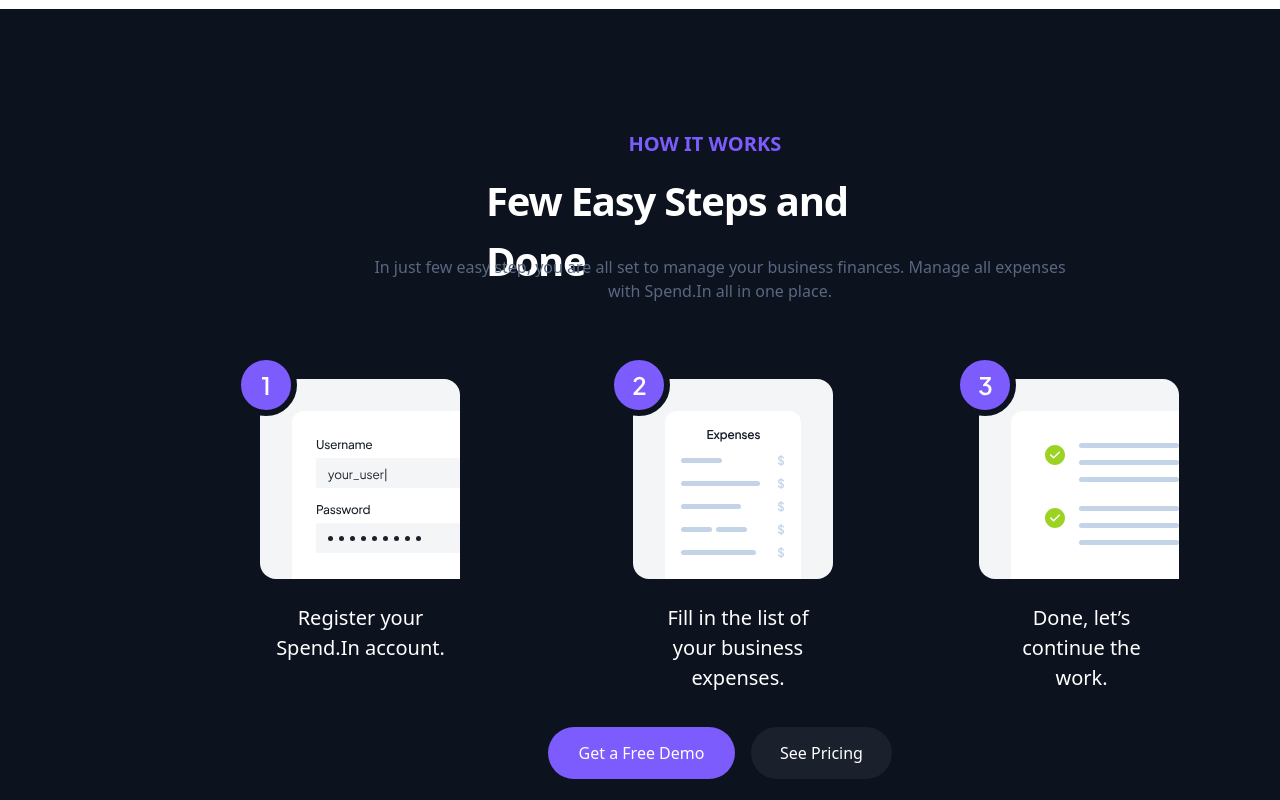
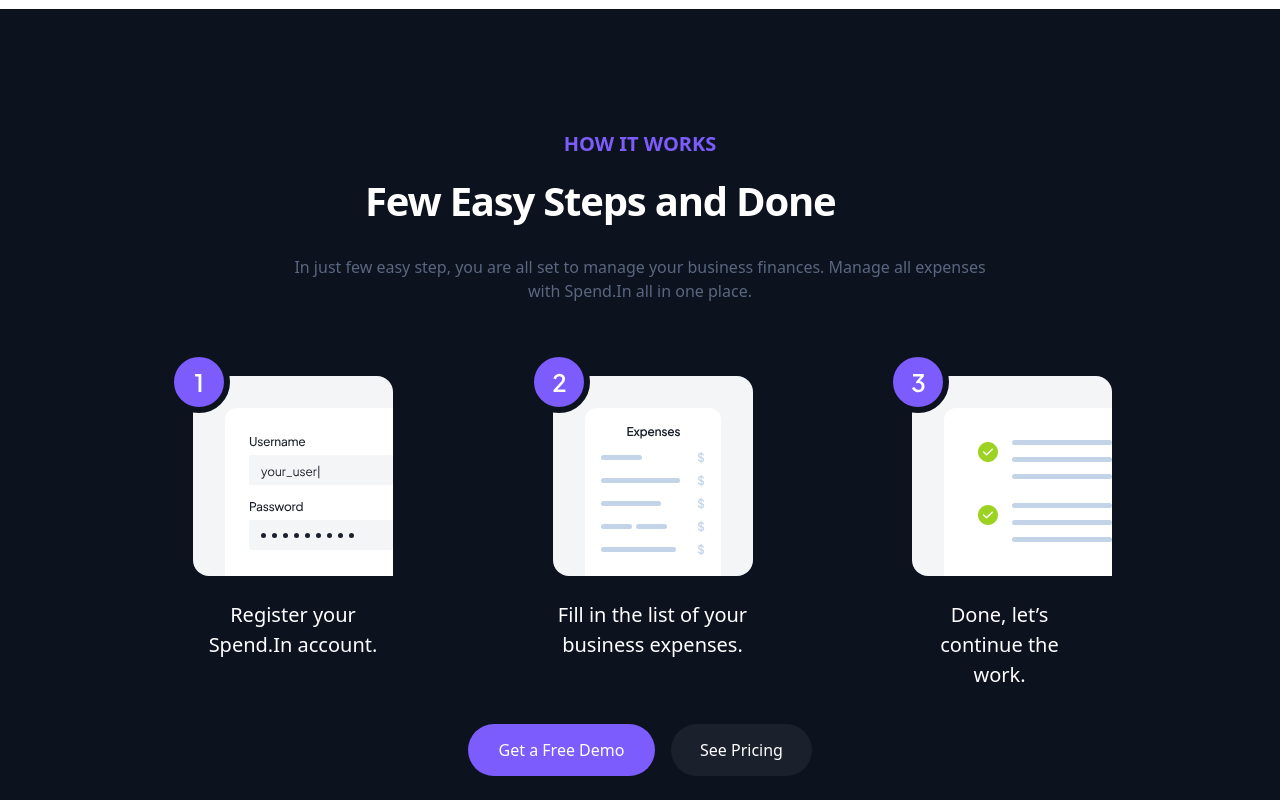
Before and after one commit to elonmelonm/spending-management-landing-page, a React (Vite) app: page / in a window 1280 px wide. Shown: the part 2960-3760 px from the top of the page. Built offline with nearby package versions, Linux system fonts and the light colour scheme.

Commit message:
fix how it works section style

```diff
--- a/src/components/HowItWorksSection.jsx
+++ b/src/components/HowItWorksSection.jsx
@@ -6,13 +6,13 @@
 
 const HowItWorksSection = () => {
     return (
-        <section className="w-[1440px] h-[890px] relative bg-secondary-700 flex flex-col">
-            <div className="flex flex-col w-[712px] h-[186px] absolute items-center justify-center top-[120px] left-[364px] gap-6">
-                <div className="w-[452px] h-[102px] flex flex-col items-center justify-center  gap-3">
-                    <span className="w-[183px] h-[30px] text-primary-500 font-semibold text-[20px]">
+        <section className="w-full h-[890px] items-center py-[120px] relative bg-secondary-700 flex flex-col">
+            <div className="flex flex-col w-[712px] h-[186px] items-center mb-9 justify-center gap-6">
+                <div className="w-[550px] h-[102px] flex flex-col items-center justify-center  gap-3">
+                    <span className="w-full h-[30px] text-center text-primary-500 font-semibold text-[20px]">
                         HOW IT WORKS
                     </span>
-                    <span className="w-[468px] h-[60px] text-primary-0 font-bold text-[40px] tracking-[-0.03em]">
+                    <span className="w-full h-[60px] text-primary-0 font-bold text-[40px] tracking-[-0.03em]">
                         Few Easy Steps and Done
                     </span>
                 </div>
@@ -21,16 +21,16 @@
                 </div>
             </div>
 
-            <div className="flex flex-row w-[944px] h-[309px] absolute top-[345px] left-[235px]">
-                <div className="flex w-[225px] h-[309px] gap-8">
+            <div className="flex flex-row justify-between w-[944px] h-[309px] mb-16">
+                <div className="flex relative w-[225px] h-[309px] gap-8">
                     <span className="absolute top-0 left-0 z-10">
                         <svg width="62" height="62" viewBox="0 0 62 62" fill="none" xmlns="http://www.w3.org/2000/svg">
                             <circle cx="31" cy="31" r="28" fill="#7C5CFC" stroke="#0D121F" stroke-width="6"/>
                             <path d="M30.5248 41H33.3328V23.12H27.0928V25.52H30.5248V41Z" fill="white"/>
                         </svg>
                     </span>
-                    <div className="flex flex-col w-[200px] h-[284px] rounded-[16px] gap-6">
-                        <span className="absolute top-[25px] left-[25px]">
+                    <div className="flex flex-col mt-[25px] ml-[25px] w-[200px] h-[284px] rounded-[16px] gap-6">
+                        <span className="">
                             <svg width="200" height="200" viewBox="0 0 200 200" fill="none" xmlns="http://www.w3.org/2000/svg">
                                 <rect width="200" height="200" rx="16" fill="#F3F5F7"/>
                                 <path d="M32 44C32 37.3726 37.3726 32 44 32H200V200H32V44Z" fill="white"/>
@@ -51,21 +51,21 @@
                                 <circle cx="158.5" cy="159.5" r="2.5" fill="#1A202C"/>
                             </svg>
                         </span>
-                        <span className="absolute top-[249px] left-[40px] text-center text-[20px] w-[171px] h-[60px] text-primary-0">
+                        <span className="text-center text-[20px] w-full h-[60px] text-primary-0">
                             Register your  Spend.In account.
                         </span>
                     </div>
                 </div>
 
-                <div className="flex w-[225px] h-[309px] absolute top-0 left-[373px] gap-8">
+                <div className="flex relative w-[225px] h-[309px] gap-8">
                     <span className="absolute top-0 left-0 z-10">
                         <svg width="62" height="62" viewBox="0 0 62 62" fill="none" xmlns="http://www.w3.org/2000/svg">
                             <circle cx="31" cy="31" r="28" fill="#7C5CFC" stroke="#0D121F" stroke-width="6"/>
                             <path d="M25.5281 41H37.4081V38.6H29.2721L33.5921 33.992C34.7761 32.712 35.6481 31.616 36.2081 30.704C36.7841 29.776 37.0721 28.824 37.0721 27.848C37.0721 26.856 36.8321 25.984 36.3521 25.232C35.8881 24.48 35.2321 23.896 34.3841 23.48C33.5361 23.048 32.5441 22.832 31.4081 22.832C30.4321 22.832 29.5281 23.024 28.6961 23.408C27.8641 23.792 27.1601 24.336 26.5841 25.04C26.0081 25.728 25.6161 26.544 25.4081 27.488L27.9041 28.208C28.1441 27.28 28.5761 26.576 29.2001 26.096C29.8241 25.6 30.5681 25.352 31.4321 25.352C32.2801 25.352 32.9601 25.592 33.4721 26.072C34.0001 26.552 34.2641 27.216 34.2641 28.064C34.2641 28.592 34.1441 29.096 33.9041 29.576C33.6641 30.056 33.2641 30.616 32.7041 31.256C32.1441 31.88 31.3841 32.704 30.4241 33.728L25.5281 38.96V41Z" fill="white"/>
                         </svg>
                     </span>
-                    <div className="flex flex-col w-[200px] h-[284px] rounded-[16px] gap-6">
-                        <span className="absolute top-[25px] left-[25px]">
+                    <div className="flex flex-col mt-[25px] ml-[25px] w-[200px] h-[284px] rounded-[16px] gap-6">
+                        <span className="">
                             <svg width="200" height="200" viewBox="0 0 200 200" fill="none" xmlns="http://www.w3.org/2000/svg">
                                 <rect width="200" height="200" rx="16" fill="#F3F5F7"/>
                                 <path d="M32 44C32 37.3726 37.3726 32 44 32H156C162.627 32 168 37.3726 168 44V200H32V44Z" fill="white"/>
@@ -84,13 +84,13 @@
                             </svg>
 
                         </span>
-                        <span className="absolute top-[249px] left-[40px] text-center text-[20px] w-[180px] h-[60px] text-primary-0">
+                        <span className="text-center text-[20px] w-full h-[60px] text-primary-0">
                             Fill in the list of your business expenses.
                         </span>
                     </div>
                 </div>
 
-                <div className="flex w-[225px] h-[309px] absolute top-0 right-0 gap-8">
+                <div className="flex relative w-[225px] h-[309px] gap-8">
                     <span className="absolute top-0 left-0 z-10">
                         <svg width="62" height="62" viewBox="0 0 62 62" fill="none" xmlns="http://www.w3.org/2000/svg">
                             <circle cx="31" cy="31" r="28" fill="#7C5CFC" stroke="#0D121F" stroke-width="6"/>
@@ -98,8 +98,8 @@
                         </svg>
 
                     </span>
-                    <div className="flex flex-col w-[200px] h-[284px] rounded-[16px] gap-6">
-                        <span className="absolute top-[25px] left-[25px]">
+                    <div className="flex flex-col mt-[25px] ml-[25px] w-[200px] h-[284px] rounded-[16px] gap-6">
+                        <span className="">
                             <svg width="200" height="200" viewBox="0 0 200 200" fill="none" xmlns="http://www.w3.org/2000/svg">
                                 <rect width="200" height="200" rx="16" fill="#F3F5F7"/>
                                 <path d="M32 44C32 37.3726 37.3726 32 44 32H200V200H32V44Z" fill="white"/>
@@ -113,13 +113,13 @@
                                 <rect x="100" y="161" width="100" height="5" rx="2.5" fill="#C3D4E9"/>
                             </svg>
                         </span>
-                        <span className="absolute top-[249px] left-[40px] text-center text-[20px] w-[175px] h-[60px] text-primary-0">
+                        <span className="text-center text-[20px] w-[175px] h-[60px] text-primary-0">
                             Done, let’s continue the work.
                         </span>
                     </div>
                 </div>
             </div>
-            <div className="flex flex-row w-[344px] h-[52px]  absolute top-[718px] left-[548px] gap-4">
+            <div className="flex flex-row w-[344px] h-[52px] gap-4">
                 <button className="w-[187px] h-[52px] text-primary-0 bg-primary-500 border-none rounded-[30px]">
                     Get a Free Demo
                 </button>
```
